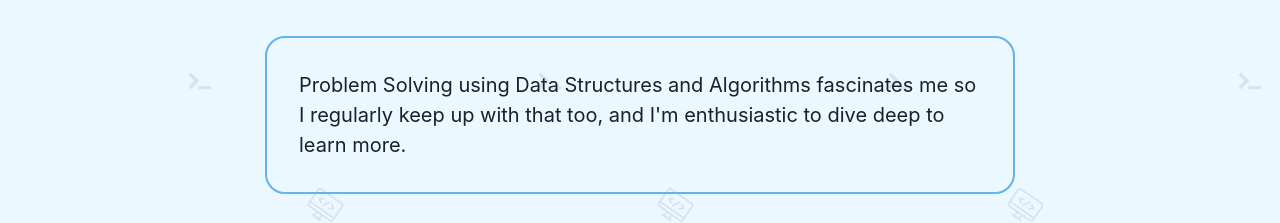
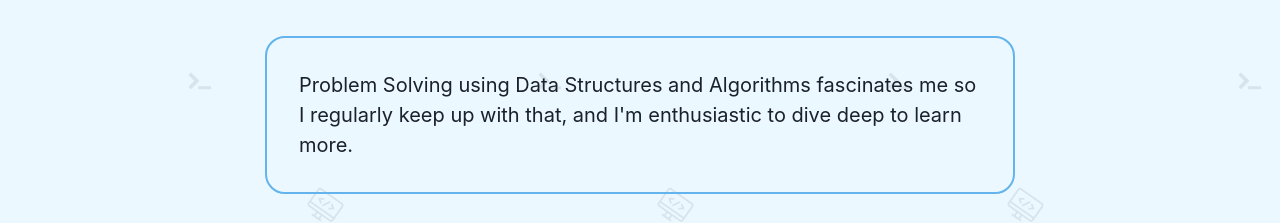
Before and after one commit to adityson/portfolio-website, a Next.js app: page / in a window 1280 px wide. Shown: the part 1108-1331 px from the top of the page. Built offline with nearby package versions, Linux system fonts and the light colour scheme.

Commit message:
content update

```diff
--- a/components/About/About.tsx
+++ b/components/About/About.tsx
@@ -16,7 +16,7 @@ const About = () => {
                 </BoxIn>
                 <BoxIn childWidth='750px'>
                     <Text fontSize={{base: 'md', md: 'xl'}}>
-                        Problem Solving using Data Structures and Algorithms fascinates me so I regularly keep up with that too,
+                        Problem Solving using Data Structures and Algorithms fascinates me so I regularly keep up with that,
                         and I'm enthusiastic to dive deep to learn more.
                     </Text>
                 </BoxIn>
```
